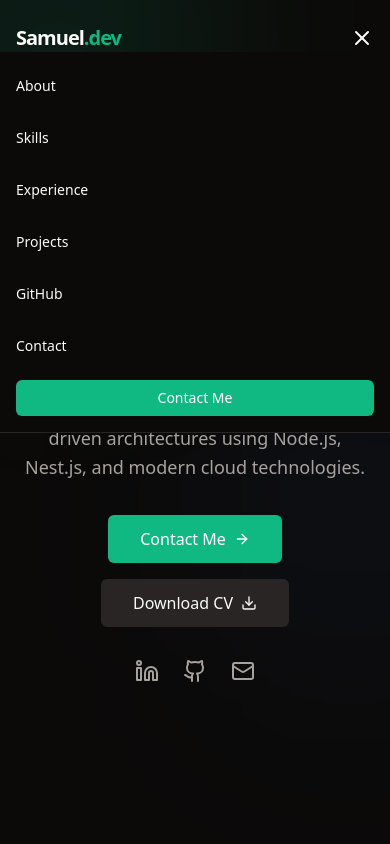
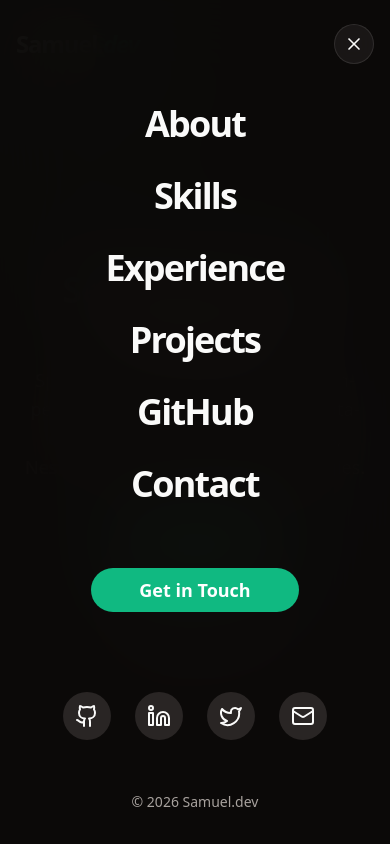
Before and after one commit to sami-yesha/Personl-Portfolio, a Next.js app: page / in a window 390 px wide. Both pictures are taken after a click on the button "Toggle Menu". Shown: the top 844 px of the page. Built offline with nearby package versions, Linux system fonts and the light colour scheme.

Commit message:
fix menus for mobile

```diff
--- a/src/components/Navbar.tsx
+++ b/src/components/Navbar.tsx
@@ -4,7 +4,7 @@ import * as React from "react";
 import Link from "next/link";
 import { cn } from "@/lib/utils";
 import { Button } from "@/components/ui/button";
-import { Menu, X } from "lucide-react";
+import { Menu, X, Github, Linkedin, Twitter, Mail } from "lucide-react";
 import { motion, AnimatePresence } from "framer-motion";
 
 const navLinks = [
@@ -16,17 +16,36 @@ const navLinks = [
   { name: "Contact", href: "#contact" },
 ];
 
+const socialLinks = [
+  { name: "GitHub", href: "https://github.com/sami-yesha", icon: Github },
+  { name: "LinkedIn", href: "https://linkedin.com", icon: Linkedin },
+  { name: "Twitter", href: "https://twitter.com", icon: Twitter },
+  { name: "Email", href: "mailto:your.email@example.com", icon: Mail },
+];
+
 export function Navbar() {
   const [isOpen, setIsOpen] = React.useState(false);
   const [scrolled, setScrolled] = React.useState(false);
 
   React.useEffect(() => {
     const handleScroll = () => {
-      setScrolled(window.scrollY > 50);
+      setScrolled(window.scrollY > 20);
     };
     window.addEventListener("scroll", handleScroll);
     return () => window.removeEventListener("scroll", handleScroll);
   }, []);
+
+  // Prevent body scroll when menu is open
+  React.useEffect(() => {
+    if (isOpen) {
+      document.body.style.overflow = "hidden";
+    } else {
+      document.body.style.overflow = "unset";
+    }
+    return () => {
+      document.body.style.overflow = "unset";
+    };
+  }, [isOpen]);
 
   const toggleMenu = () => setIsOpen(!isOpen);
 
@@ -43,70 +62,155 @@ export function Navbar() {
     }
   };
 
+  const menuVariants = {
+    closed: {
+      opacity: 0,
+      y: "-100%",
+      transition: {
+        duration: 0.5,
+        ease: [0.22, 1, 0.36, 1] as const,
+        when: "afterChildren",
+      },
+    },
+    open: {
+      opacity: 1,
+      y: 0,
+      transition: {
+        duration: 0.5,
+        ease: [0.22, 1, 0.36, 1] as const,
+        when: "beforeChildren",
+        staggerChildren: 0.1,
+      },
+    },
+  };
+
+  const itemVariants = {
+    closed: { opacity: 0, y: 20 },
+    open: { opacity: 1, y: 0 },
+  };
+
   return (
     <header
       className={cn(
-        "fixed top-0 left-0 right-0 z-50 transition-all duration-300",
-        scrolled ? "bg-background/80 backdrop-blur-md border-b border-border shadow-sm py-4" : "bg-transparent py-6"
+        "fixed top-0 left-0 right-0 z-50 transition-all duration-500",
+        scrolled
+          ? "bg-background/80 backdrop-blur-xl border-b border-white/5 shadow-2xl py-4"
+          : "bg-transparent py-6"
       )}
     >
-      <div className="container px-4 md:px-6 flex items-center justify-between">
+      <div className="container px-4 md:px-6 flex items-center justify-between mx-auto">
         <Link
           href="#"
           onClick={(e) => scrollToSection(e, "#hero")}
-          className="text-xl font-bold tracking-tighter hover:text-primary transition-colors"
+          className="text-2xl font-bold tracking-tighter group transition-all duration-300"
         >
-          Samuel<span className="text-primary">.dev</span>
+          <span className="bg-clip-text text-transparent bg-gradient-to-r from-foreground to-foreground/70 group-hover:to-primary transition-all duration-300">
+            Samuel
+          </span>
+          <span className="text-primary italic">.dev</span>
         </Link>
 
         {/* Desktop Nav */}
-        <nav className="hidden md:flex items-center gap-8">
+        <nav className="hidden md:flex items-center gap-10">
           {navLinks.map((link) => (
             <a
               key={link.name}
               href={link.href}
               onClick={(e) => scrollToSection(e, link.href)}
-              className="text-sm font-medium text-muted-foreground hover:text-primary transition-colors relative group"
+              className="text-sm font-medium text-muted-foreground hover:text-primary transition-all duration-300 relative group"
             >
               {link.name}
-              <span className="absolute -bottom-1 left-0 w-0 h-0.5 bg-primary transition-all group-hover:w-full" />
+              <span className="absolute -bottom-1 left-0 w-0 h-0.5 bg-primary transition-all duration-300 group-hover:w-full rounded-full" />
             </a>
           ))}
-          <Button size="sm" asChild className="ml-4">
-            <a href="#contact" onClick={(e) => scrollToSection(e, "#contact")}>Contact Me</a>
+          <Button size="sm" asChild className="ml-4 rounded-full px-6 shadow-lg shadow-primary/20 hover:shadow-primary/40 transition-all duration-300">
+            <a href="#contact" onClick={(e) => scrollToSection(e, "#contact")}>Hire Me</a>
           </Button>
         </nav>
 
         {/* Mobile Menu Toggle */}
-        <button className="md:hidden text-foreground" onClick={toggleMenu}>
-          {isOpen ? <X className="h-6 w-6" /> : <Menu className="h-6 w-6" />}
+        <button
+          className="md:hidden relative z-[60] w-10 h-10 flex items-center justify-center rounded-full bg-secondary/50 backdrop-blur-sm border border-white/10 text-foreground"
+          onClick={toggleMenu}
+          aria-label="Toggle Menu"
+        >
+          <AnimatePresence mode="wait">
+            {isOpen ? (
+              <motion.div
+                key="close"
+                initial={{ opacity: 0, rotate: -90 }}
+                animate={{ opacity: 1, rotate: 0 }}
+                exit={{ opacity: 0, rotate: 90 }}
+                transition={{ duration: 0.2 }}
+              >
+                <X className="h-5 w-5" />
+              </motion.div>
+            ) : (
+              <motion.div
+                key="menu"
+                initial={{ opacity: 0, rotate: 90 }}
+                animate={{ opacity: 1, rotate: 0 }}
+                exit={{ opacity: 0, rotate: -90 }}
+                transition={{ duration: 0.2 }}
+              >
+                <Menu className="h-5 w-5" />
+              </motion.div>
+            )}
+          </AnimatePresence>
         </button>
       </div>
 
-      {/* Mobile Nav */}
+      {/* Mobile Nav Overlay */}
       <AnimatePresence>
         {isOpen && (
           <motion.div
-            initial={{ opacity: 0, height: 0 }}
-            animate={{ opacity: 1, height: "auto" }}
-            exit={{ opacity: 0, height: 0 }}
-            className="md:hidden bg-background border-b border-border overflow-hidden"
+            variants={menuVariants}
+            initial="closed"
+            animate="open"
+            exit="closed"
+            className="fixed inset-0 z-50 md:hidden bg-background/95 backdrop-blur-2xl flex flex-col justify-center items-center overflow-hidden"
           >
-            <nav className="flex flex-col p-4 space-y-4">
+            <nav className="flex flex-col items-center space-y-8">
               {navLinks.map((link) => (
-                <a
+                <motion.a
                   key={link.name}
+                  variants={itemVariants}
                   href={link.href}
                   onClick={(e) => scrollToSection(e, link.href)}
-                  className="text-sm font-medium text-foreground hover:text-primary transition-colors py-2"
+                  className="text-4xl font-bold text-foreground hover:text-primary transition-colors tracking-tighter"
                 >
                   {link.name}
-                </a>
+                </motion.a>
               ))}
-              <Button size="sm" className="w-full" asChild>
-                <a href="#contact" onClick={(e) => scrollToSection(e, "#contact")}>Contact Me</a>
-              </Button>
+
+              <motion.div variants={itemVariants} className="pt-8">
+                <Button size="lg" className="rounded-full px-12 text-lg font-semibold" asChild>
+                  <a href="#contact" onClick={(e) => scrollToSection(e, "#contact")}>Get in Touch</a>
+                </Button>
+              </motion.div>
+
+              <motion.div variants={itemVariants} className="flex gap-6 pt-12">
+                {socialLinks.map((social) => (
+                  <a
+                    key={social.name}
+                    href={social.href}
+                    target="_blank"
+                    rel="noopener noreferrer"
+                    className="p-3 rounded-full bg-secondary hover:bg-primary hover:text-primary-foreground transition-all duration-300"
+                    aria-label={social.name}
+                  >
+                    <social.icon className="h-6 w-6" />
+                  </a>
+                ))}
+              </motion.div>
             </nav>
+
+            <motion.div
+              variants={itemVariants}
+              className="absolute bottom-8 text-muted-foreground text-sm"
+            >
+              © {new Date().getFullYear()} Samuel.dev
+            </motion.div>
           </motion.div>
         )}
       </AnimatePresence>
```
